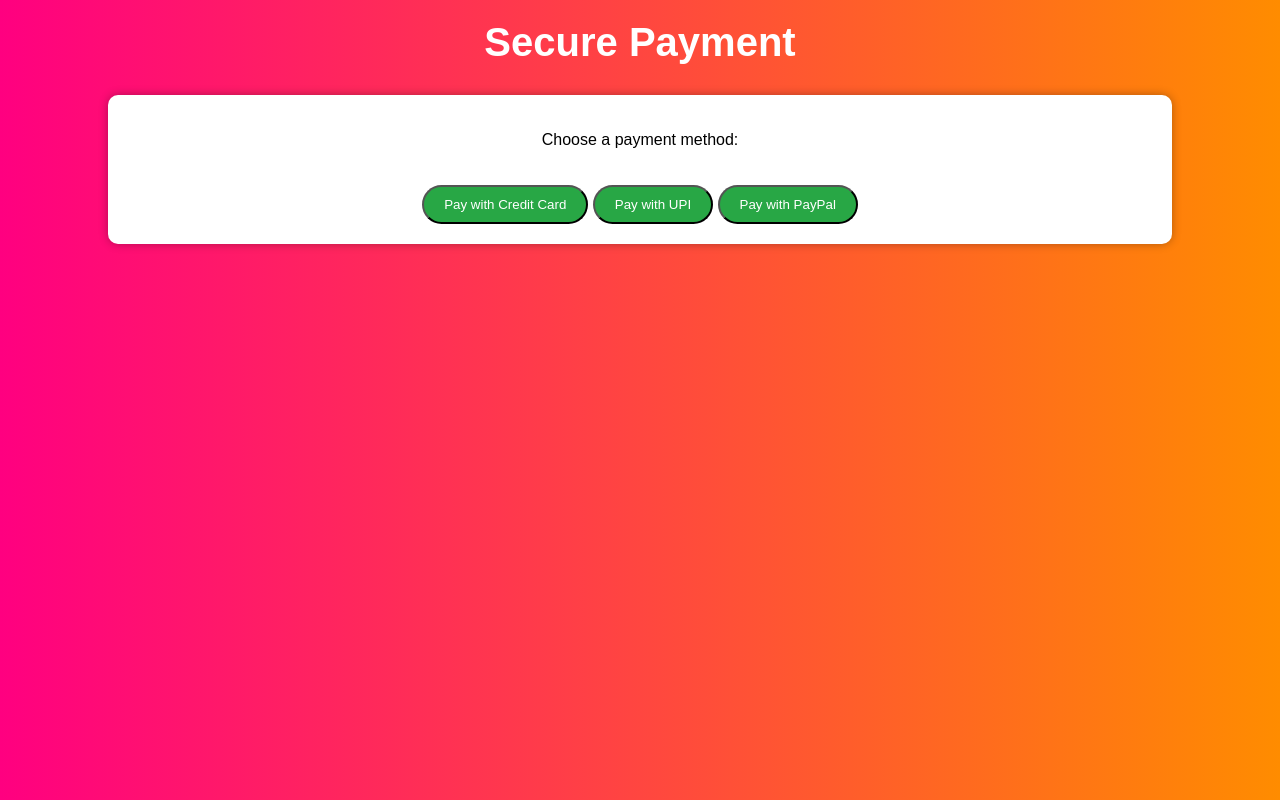
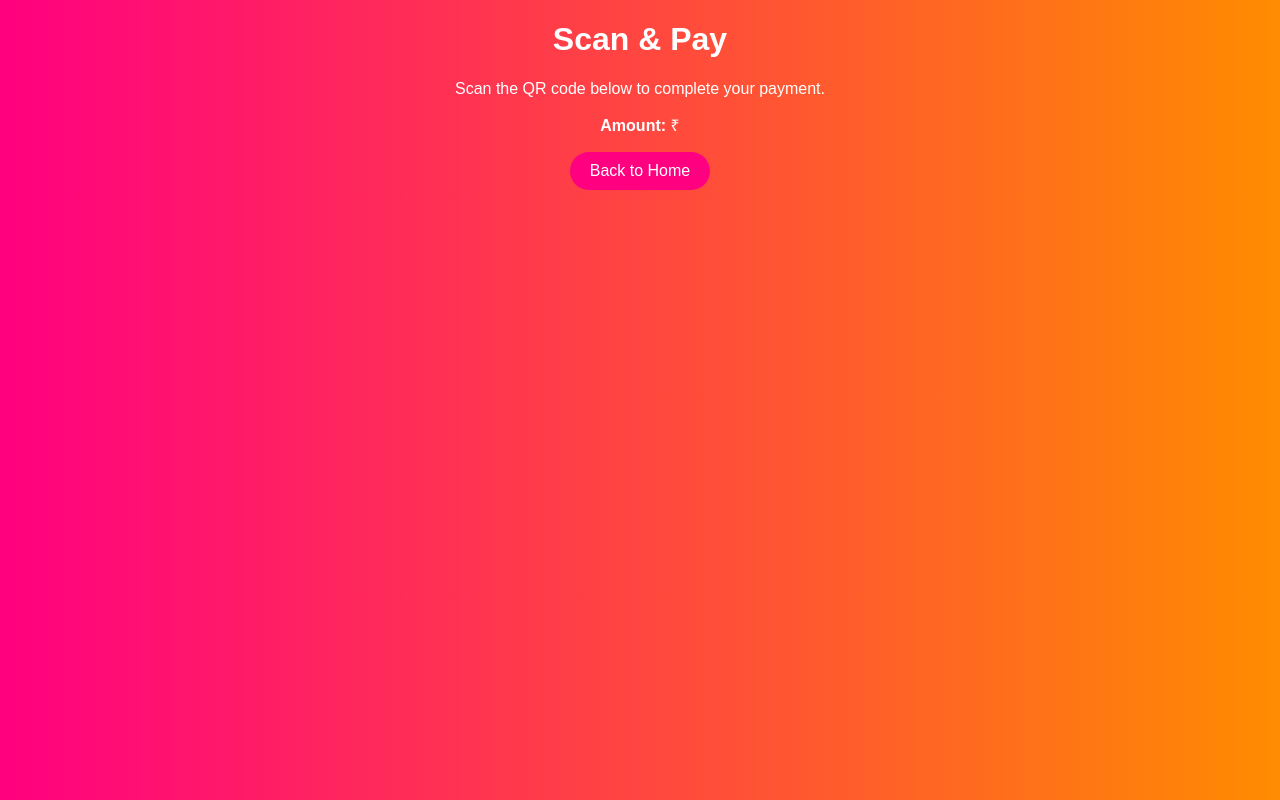
Before and after one commit to Gudday888/womens-safety-store, a plain HTML site: page payment.html in a window 1280 px wide. Drawn offline with Linux system fonts and the light colour scheme.

Commit message:
Update payment.html

```diff
--- a/payment.html
+++ b/payment.html
@@ -3,51 +3,20 @@
 <head>
     <meta charset="UTF-8">
     <meta name="viewport" content="width=device-width, initial-scale=1.0">
-    <title>Secure Payment</title>
-    <style>
-        body {
-            background: linear-gradient(to right, #ff0080, #ff8c00);
-            color: white;
-            font-family: Arial, sans-serif;
-            text-align: center;
-            margin: 0;
-            padding: 0;
-        }
-        h1 {
-            font-size: 2.5em;
-            margin-top: 20px;
-        }
-        .payment-box {
-            margin: 30px auto;
-            width: 80%;
-            background: white;
-            color: black;
-            padding: 20px;
-            border-radius: 10px;
-            box-shadow: 0px 0px 10px rgba(0, 0, 0, 0.3);
-        }
-        .btn {
-            display: inline-block;
-            background: #28a745;
-            color: white;
-            padding: 10px 20px;
-            text-decoration: none;
-            border-radius: 20px;
-            margin-top: 20px;
-        }
-        .btn:hover {
-            background: #218838;
-        }
-    </style>
+    <title>QR Payment - Women's Safety</title>
+    <link rel="stylesheet" href="styles.css">
+    <script src="https://cdnjs.cloudflare.com/ajax/libs/qrcodejs/1.0.0/qrcode.min.js"></script>
 </head>
 <body>
-    <h1>Secure Payment</h1>
+    <h1>Scan & Pay</h1>
+    <p>Scan the QR code below to complete your payment.</p>
 
-    <div class="payment-box">
-        <p>Choose a payment method:</p>
-        <button class="btn">Pay with Credit Card</button>
-        <button class="btn">Pay with UPI</button>
-        <button class="btn">Pay with PayPal</button>
-    </div>
+    <div id="qrcode"></div>
+
+    <p><strong>Amount:</strong> ₹<span id="amount"></span></p>
+
+    <a href="index.html" class="btn">Back to Home</a>
+
+    <script src="script.js"></script>
 </body>
 </html>
```
